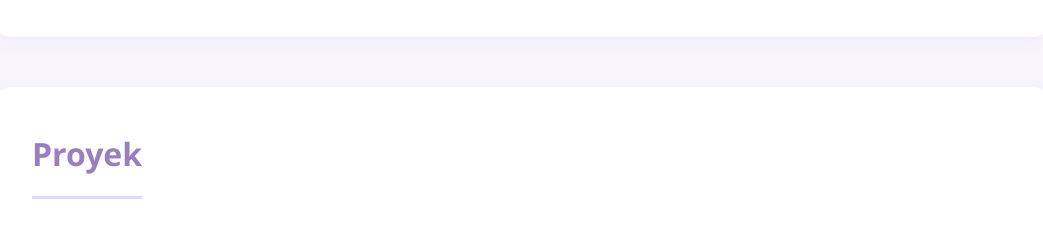
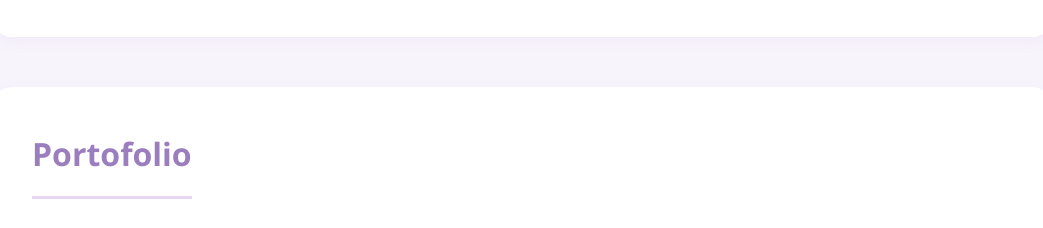
Before and after one commit to serasandriani/CV-WEBSITE, a plain HTML site: page index.html in a window 1280 px wide. Shown: the part 3702-3930 px from the top of the page, without its empty margins (118-1161 px from the left). Drawn offline with Linux system fonts and the light colour scheme.

Commit message:
Update index.html

```diff
--- a/index.html
+++ b/index.html
@@ -720,7 +720,7 @@
         </section>
 
         <section id="proyek">
-            <h2>Proyek</h2>
+            <h2>Portofolio</h2>
             <div class="projects-grid">
                 <div class="project-card">
                     <div class="project-title">Membuat Website Desa</div>
@@ -882,4 +882,5 @@
         });
     </script>
 </body>
+
 </html>
```
